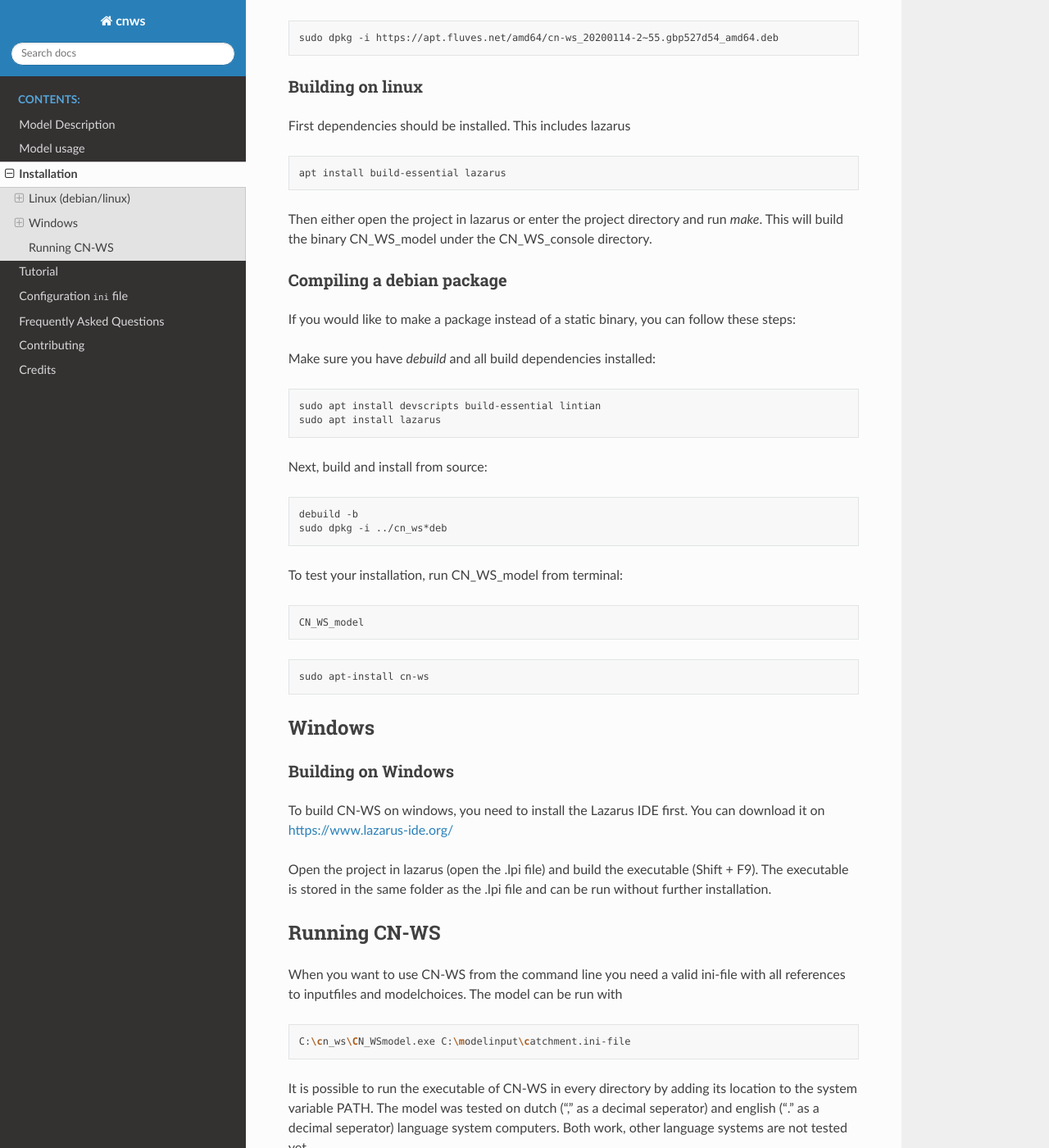
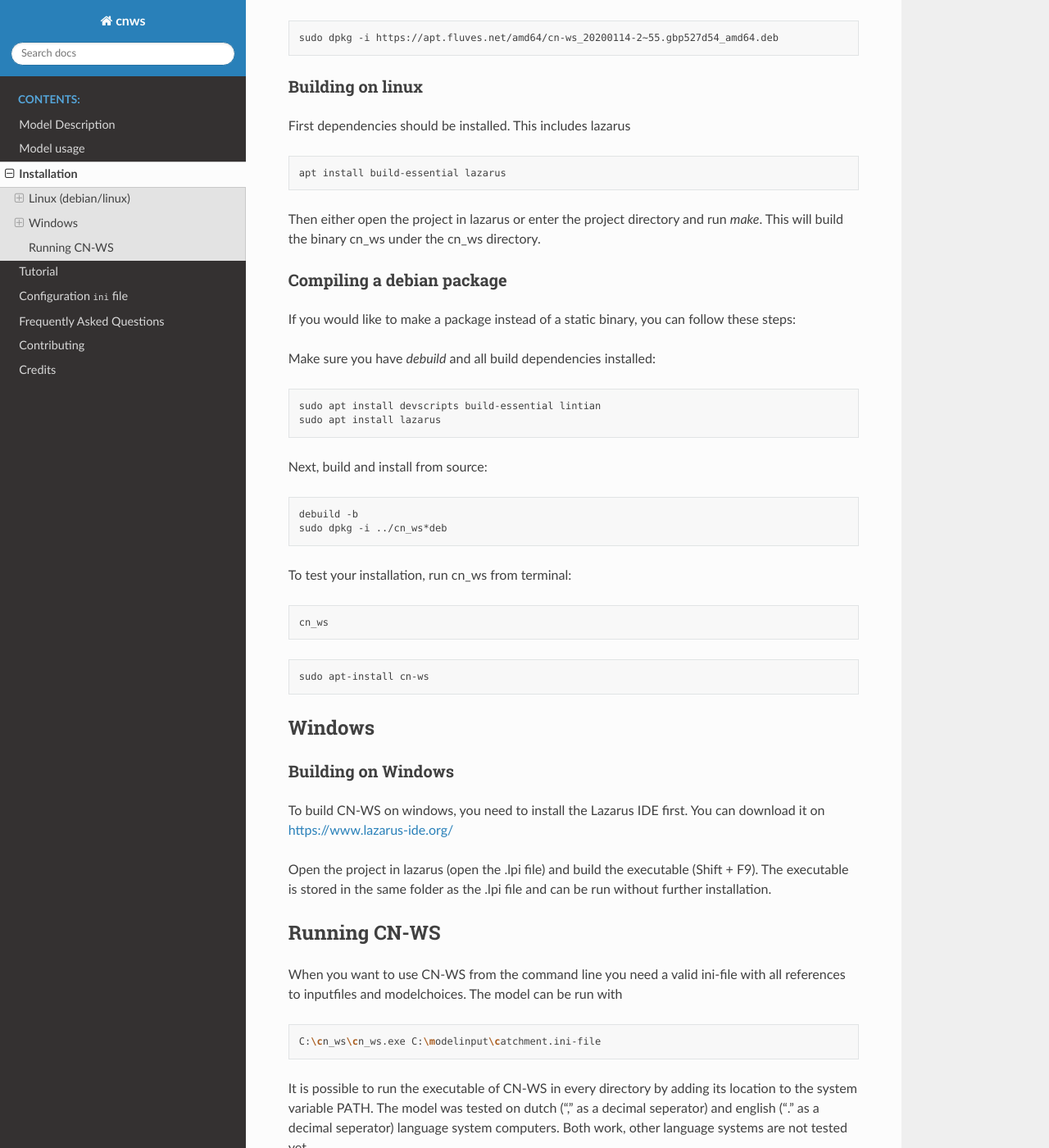
Before and after one commit to watem-sedem/watem-sedem, a Sphinx documentation site: the page built from docs/installation.rst, in a window 1280 px wide and 1400 px high, scrolled down 361 px. Shown: the whole window at 82% size. Built offline with Sphinx 7.4.7 and the Read the Docs theme 2.0.0, drawn with Linux system fonts in a browser that asks for light colours.

Commit message:
updating docs

```diff
--- a/docs/installation.rst
+++ b/docs/installation.rst
@@ -29,7 +29,7 @@ First dependencies should be installed. This includes lazarus
 
 
 Then either open the project in lazarus or enter the project directory and run
-`make`. This will build the binary CN_WS_model under the CN_WS_console directory.
+`make`. This will build the binary cn_ws under the cn_ws directory.
 
 Compiling a debian package
 ==========================
@@ -53,11 +53,11 @@ Next, build and install from source:
 	sudo dpkg -i ../cn_ws*deb
 
 
-To test your installation, run CN_WS_model from terminal:
+To test your installation, run cn_ws from terminal:
 
 .. code-block:: shell
 
-	CN_WS_model
+	cn_ws
 
 .. code-block:: shell
 
@@ -84,7 +84,7 @@ all references to inputfiles and modelchoices. The model can be run with
 
 .. code-block:: shell
 
-	C:\cn_ws\CN_WSmodel.exe C:\modelinput\catchment.ini-file
+	C:\cn_ws\cn_ws.exe C:\modelinput\catchment.ini-file
 
 It is possible to run the executable of CN-WS in every directory by adding its
 location to the system variable PATH. The model was tested on dutch
```
